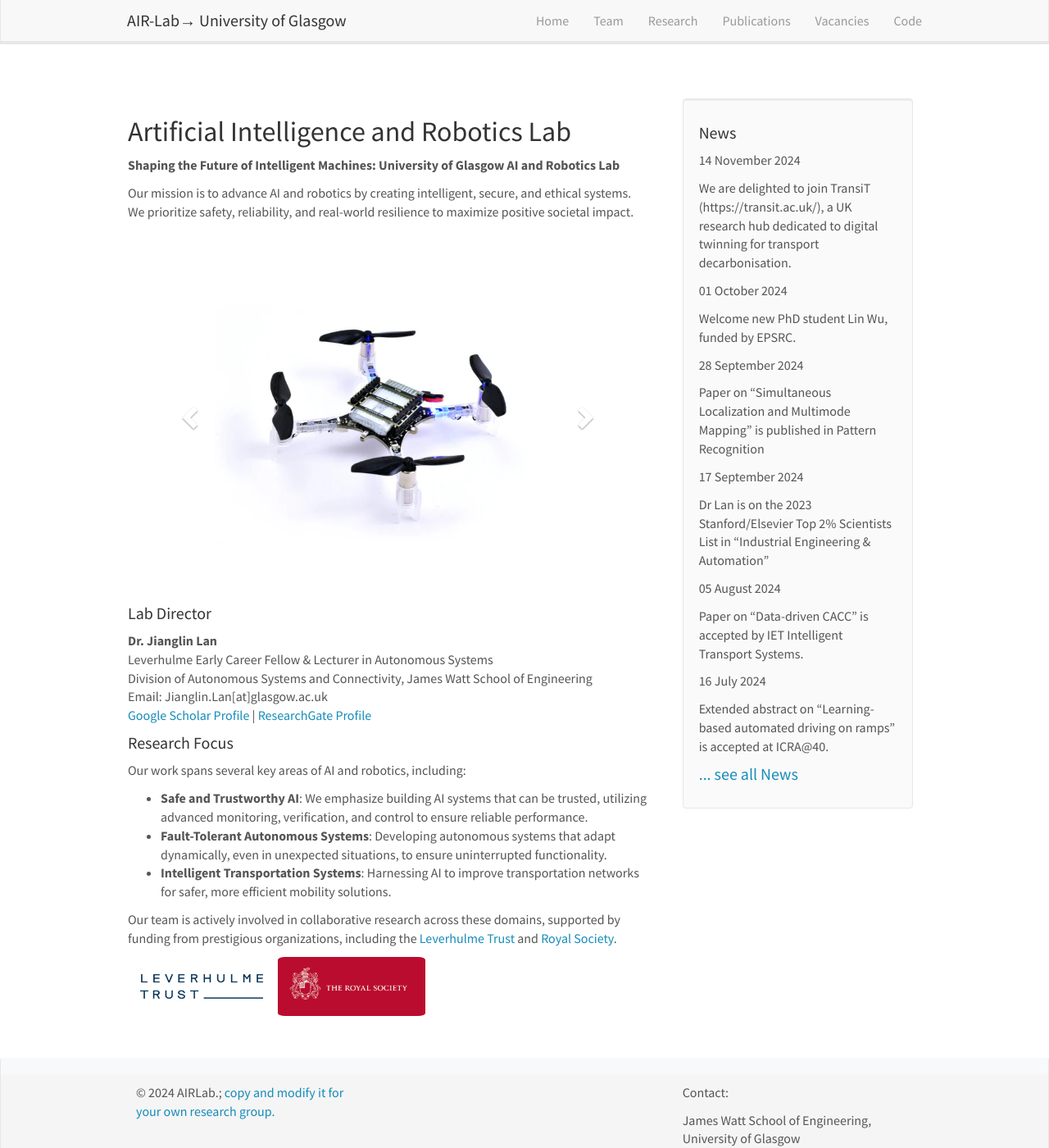
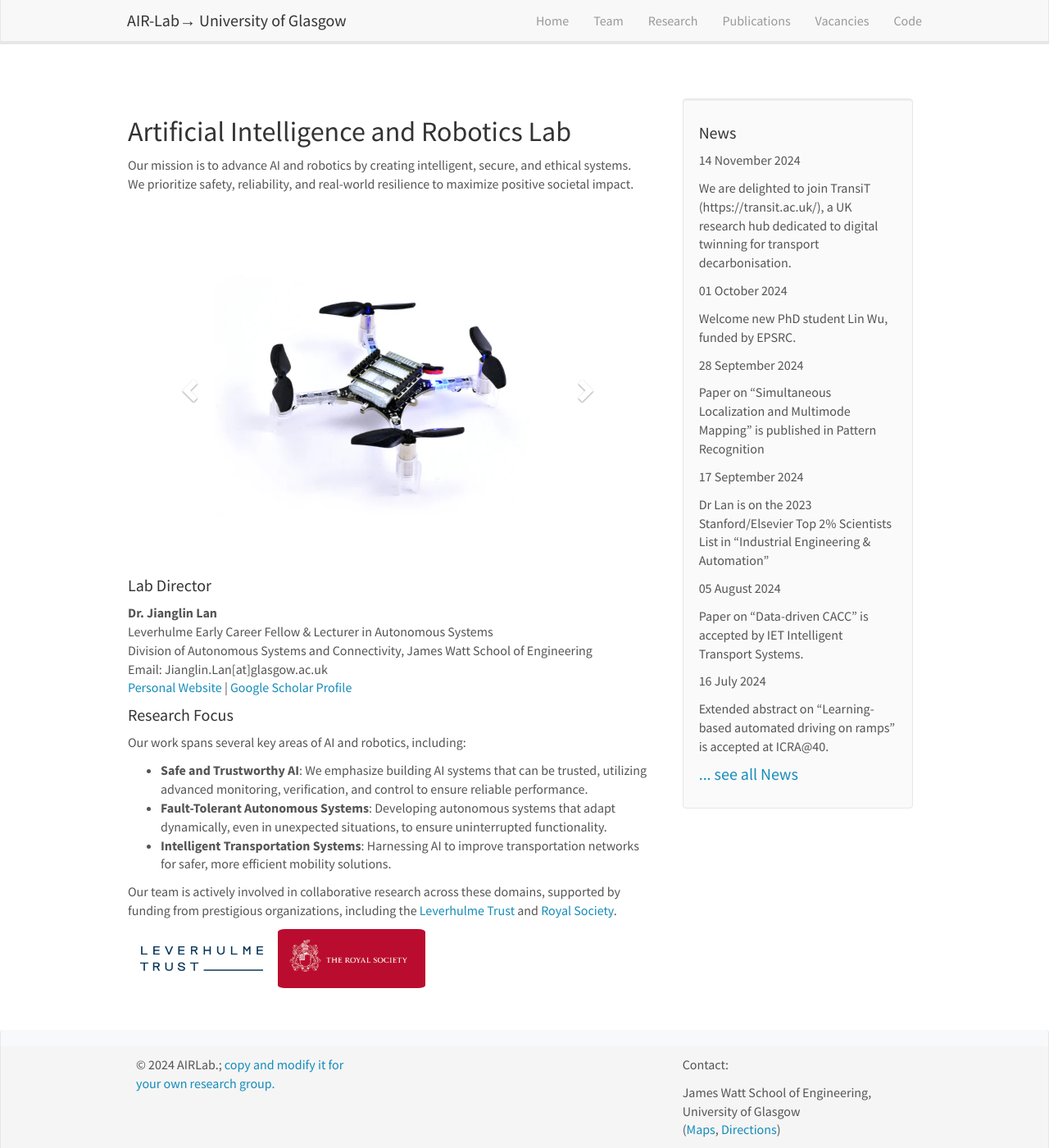
Before and after one commit to AIR-Lan/AIR-Lab, a Jekyll site: the page built from _pages/home.md, in a window 1280 px wide and 1400 px high. Shown: the whole window at 82% size. Built offline with Jekyll 4.4.1, drawn with Linux system fonts in a browser that asks for light colours; nearby versions of some CDN libraries.

Commit message:
Update home.md

```diff
--- a/_pages/home.md
+++ b/_pages/home.md
@@ -5,8 +5,6 @@ excerpt: "Artificial Intelligence and Robotics Lab at the University of Glasgow"
 sitemap: false
 permalink: /
 ---
-
-**Shaping the Future of Intelligent Machines: University of Glasgow AI and Robotics Lab**
 
 Our mission is to advance AI and robotics by creating intelligent, secure, and ethical systems. We prioritize safety, reliability, and real-world resilience to maximize positive societal impact.
 
@@ -58,7 +56,7 @@ Our mission is to advance AI and robotics by creating intelligent, secure, and e
 Leverhulme Early Career Fellow & Lecturer in Autonomous Systems
 Division of Autonomous Systems and Connectivity, James Watt School of Engineering
 Email: Jianglin.Lan[at]glasgow.ac.uk
-[Google Scholar Profile](#) | [ResearchGate Profile](#)
+[Personal Website](https://www.gla.ac.uk/schools/engineering/staff/jianglinlan/) | [Google Scholar Profile](https://scholar.google.com/citations?user=Z7kvat4AAAAJ&hl=en&oi=ao)
 
 #### Research Focus
 Our work spans several key areas of AI and robotics, including:
```
